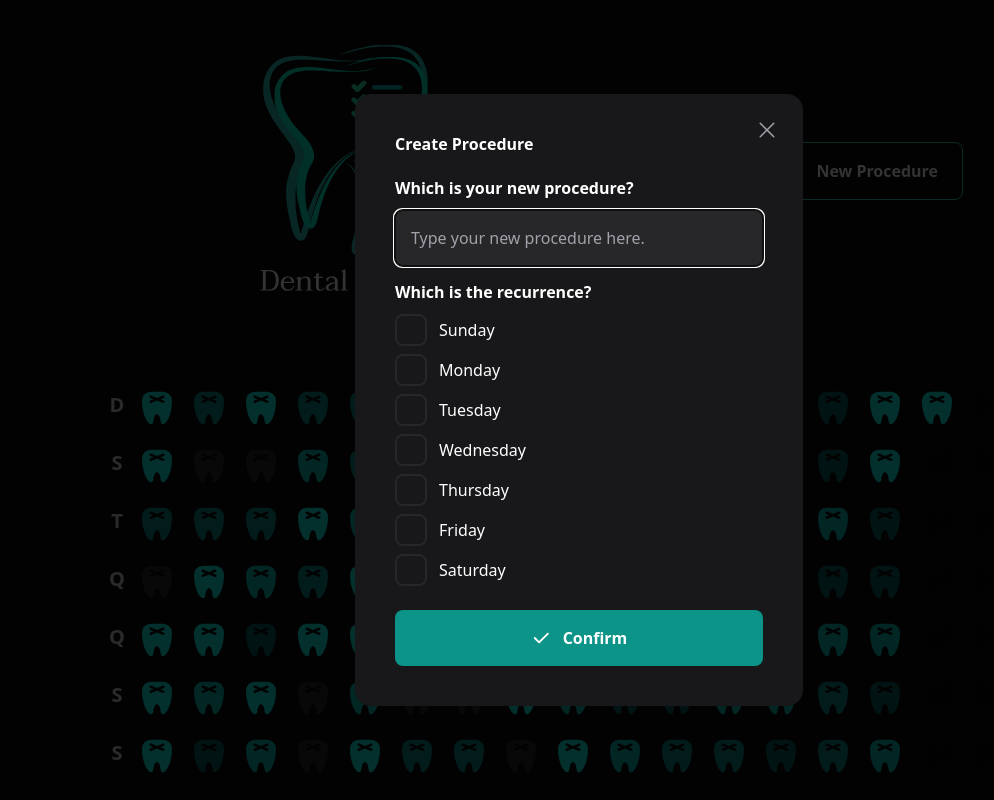
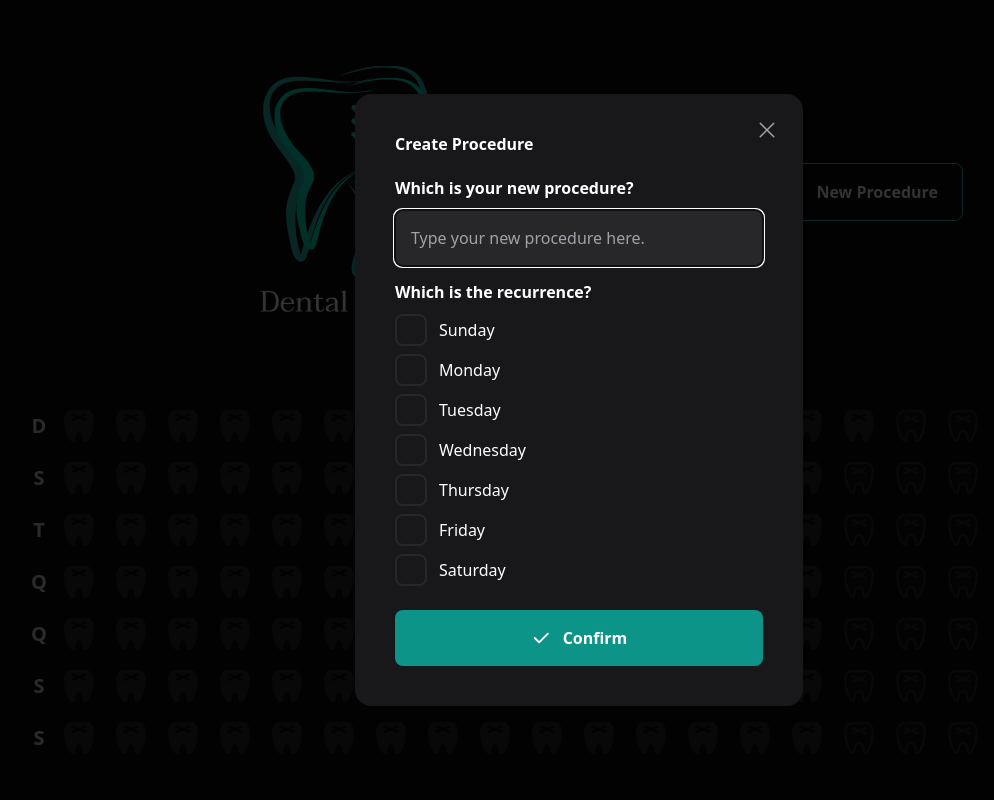
Before and after one commit to gabrielpenteado/dentalprocs, a React (Vite) app in the folder web/: page / in a window 1280 px wide. Both pictures are taken after a click on the button "New Procedure". Shown: the whole page, without its empty margins (61-1055 px from the left). Built offline with nearby package versions, Linux system fonts and the light colour scheme; no server answers.

Commit message:
set up client http to get the summary data from API / create a new procedure

```diff
--- a/web/package.json
+++ b/web/package.json
@@ -13,6 +13,7 @@
     "@radix-ui/react-checkbox": "^1.0.3",
     "@radix-ui/react-dialog": "^1.0.3",
     "@radix-ui/react-popover": "^1.0.5",
+    "axios": "^1.4.0",
     "clsx": "^1.2.1",
     "dayjs": "^1.11.7",
     "phosphor-react": "^1.4.1",
--- a/web/src/components/NewProcedureForm.tsx
+++ b/web/src/components/NewProcedureForm.tsx
@@ -1,6 +1,7 @@
+import { FormEvent, useState } from "react";
 import { Check } from "phosphor-react";
 import * as Checkbox from '@radix-ui/react-checkbox';
-import { FormEvent, useState } from "react";
+import { api } from "../lib/axios";
 
 const availableWeekDays = [
   'Sunday',
@@ -14,12 +15,24 @@ const availableWeekDays = [
 
 export function NewProcedureForm() {
   const [title, setTitle] = useState('');
-  const [weekDays, setWeekDays] = useState<number[]>([])
+  const [weekDays, setWeekDays] = useState<number[]>([]);
 
   function createNewProcedure(event: FormEvent) {
     event.preventDefault();
-    console.log(title);
-    console.log(weekDays);
+
+    if (!title || weekDays.length === 0) {
+      return
+    }
+
+    api.post('procedures', {
+      title,
+      weekDays,
+    });
+
+    setTitle('');
+    setWeekDays([]);
+
+    alert('Procedure created !');
   }
 
   function handleToggleWeekDay(weekDay: number) {
@@ -46,6 +59,7 @@ export function NewProcedureForm() {
         placeholder="Type your new procedure here."
         className="p-4 rounded-lg mt-3 bg-zinc-800 text-white placeholder:text-zinc-400"
         autoFocus
+        value={title}
         onChange={event => setTitle(event.target.value)}
       />
 
@@ -59,6 +73,7 @@ export function NewProcedureForm() {
             <Checkbox.Root
               key={weekDay}
               className='flex items-center gap-3 group'
+              checked={weekDays.includes(index)}
               onCheckedChange={() => handleToggleWeekDay(index)}
             >
               <div className='h-8 w-8 rounded-lg flex items-center justify-center
--- a/web/src/components/ProcedureDay.tsx
+++ b/web/src/components/ProcedureDay.tsx
@@ -6,14 +6,19 @@ import { Tooth } from "@phosphor-icons/react";
 import { ProgressBar } from './ProgressBar';
 import clsx from 'clsx';
 import { Check } from 'phosphor-react';
+import dayjs from 'dayjs';
 
 interface ProcedureDayProps {
-  completed: number;
-  amount: number;
+  date: Date;
+  completed?: number;
+  amount?: number;
 }
 
-export function ProcedureDay(props: ProcedureDayProps) {
-  const completedPercentage = Math.round((props.completed / props.amount) * 100);
+export function ProcedureDay({ completed = 0, amount = 0, date }: ProcedureDayProps) {
+  const completedPercentage = amount > 0 ? Math.round((completed / amount) * 100) : 0;
+
+  const dayAndMonth = dayjs(date).format('MM/DD');
+  const dayOfWeek = dayjs(date).format('dddd');
 
   return (
     <Popover.Root>
@@ -36,8 +41,8 @@ export function ProcedureDay(props: ProcedureDayProps) {
       </Popover.Trigger>
       <Popover.Portal>
         <Popover.Content className="min-w-[320px] p-6 rounded-2xl bg-zinc-900 flex flex-col">
-          <span className='font-semibold text-zinc-400'>friday</span>
-          <span className='font-extrabold mt-1 leading-tight text-3xl'>04/28</span>
+          <span className='font-semibold text-zinc-400'>{dayOfWeek}</span>
+          <span className='font-extrabold mt-1 leading-tight text-3xl'>{dayAndMonth}</span>
 
           <ProgressBar progress={completedPercentage} />
 
@@ -53,7 +58,8 @@ export function ProcedureDay(props: ProcedureDayProps) {
                 </Checkbox.CheckboxIndicator>
               </div>
 
-              <span className='font-semibold text-xl text-white leading-tight group-data-[state=checked]:line-through group-data-[state=checked]:text-zinc-400'>
+              <span className='font-semibold text-xl text-white leading-tight
+                group-data-[state=checked]:line-through group-data-[state=checked]:text-zinc-400'>
                 Test
               </span>
 
--- a/web/src/components/SummaryTable.tsx
+++ b/web/src/components/SummaryTable.tsx
@@ -1,14 +1,37 @@
+import { useEffect, useState } from "react";
+import { api } from "../lib/axios";
+
 import { generateDatesFromYearBeginning } from "../utils/generate-dates-from-year-beginning";
 import { ProcedureDay } from "./ProcedureDay";
+
+import { Tooth } from "@phosphor-icons/react";
+import dayjs from "dayjs";
 
 const weekDays = ["D", "S", "T", "Q", "Q", "S", "S"];
 
 const summaryDates = generateDatesFromYearBeginning();
 
-const minimunSummaryDatesSize = 18 * 7 // 18 weeks
+const minimunSummaryDatesSize = 21 * 7 // 21 weeks or 18 * 7 = 18 weeks
 const amountOfDaysToFill = minimunSummaryDatesSize - summaryDates.length;
+console.log(amountOfDaysToFill);
+
+type Summary = {
+  id: string;
+  date: string;
+  amount: number;
+  completed: number;
+}[]
 
 export function SummaryTable() {
+  const [summary, setSummary] = useState<Summary>([]);
+
+  useEffect(() => {
+    api.get('summary').then(response => {
+      setSummary(response.data);
+    })
+  }, []) // this empty array make the function inside the useEffect execute only one time(the first time that the component render)
+
+
   return (
     <div className="w-full flex justify-center">
       <div className="grid grid-rows-7 grid-flow-row gap-3">
@@ -25,22 +48,48 @@ export function SummaryTable() {
 
       <div className="grid grid-rows-7 grid-flow-col gap-3">
         {summaryDates.map(date => {
+          const dayInSummary = summary.find(day => {
+            return dayjs(date).isSame(day.date, 'day')
+          })
+
           return (
             <ProcedureDay
               key={date.toString()}
-              amount={5}
-              completed={Math.round(Math.random() * 5)}
+              date={date}
+              amount={dayInSummary?.amount}
+              completed={dayInSummary?.completed}
             />)
+
+          // return (
+          //   <ProcedureDay
+          //     key={date.toString()}
+          //     date={date}
+          //     amount={5}
+          //     completed={Math.round(Math.random() * 5)}
+          //   />
+          // )
+          // This return code is for populate all days and have a visual knowledge of the app.
+
         })}
 
         {amountOfDaysToFill > 0 && Array.from({ length: amountOfDaysToFill }).map((_, index) => {
           return (
-            <div
-              key={index}
-              className="opacity-40 cursor-not-allowed pointer-events-none"
-            >
-              <ProcedureDay amount={0} completed={0} />
+
+            <div className="cursor-not-allowed pointer-events-none">
+              <Tooth
+                alt="tooth icon"
+                size="2.5rem"
+                weight="duotone"
+                color="#27272A"
+              />
             </div>
+
+            // <div
+            //   key={index}
+            //   className="opacity-40 cursor-not-allowed pointer-events-none"
+            // >
+            //   <ProcedureDay amount={0} completed={0} date={dayjs().format('MM/DD')} />
+            // </div>
           )
         })}
 
--- /dev/null
+++ b/web/src/lib/axios.ts
@@ -0,0 +1,5 @@
+import axios from 'axios';
+
+export const api = axios.create({
+  baseURL: 'http://localhost:3333'
+});
```
Also changed, not shown: 2 other files (tests, documents, lock files or other folders).
